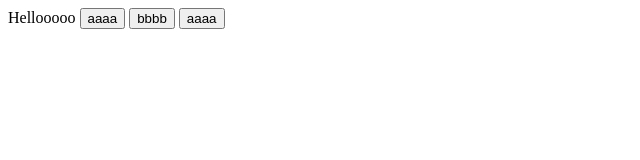
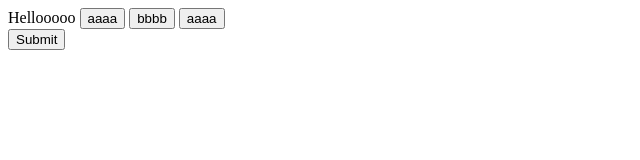
Before and after one commit to Nebeld/website, a plain HTML site: page index.html in a window 1280 px wide. Shown: the whole page, without its empty margins (0-640 px from the left). Drawn offline with Linux system fonts and the light colour scheme.

Commit message:
Update index.html

```diff
--- a/index.html
+++ b/index.html
@@ -7,5 +7,7 @@ Hellooooo
 <button type="Amongus">aaaa</button>
 <button type="button">bbbb</button>
 <button type="reset">aaaa</button>
+<br>
+ <button type="submit" value="Submit">Submit</button>
 </body>
 </html>
```
